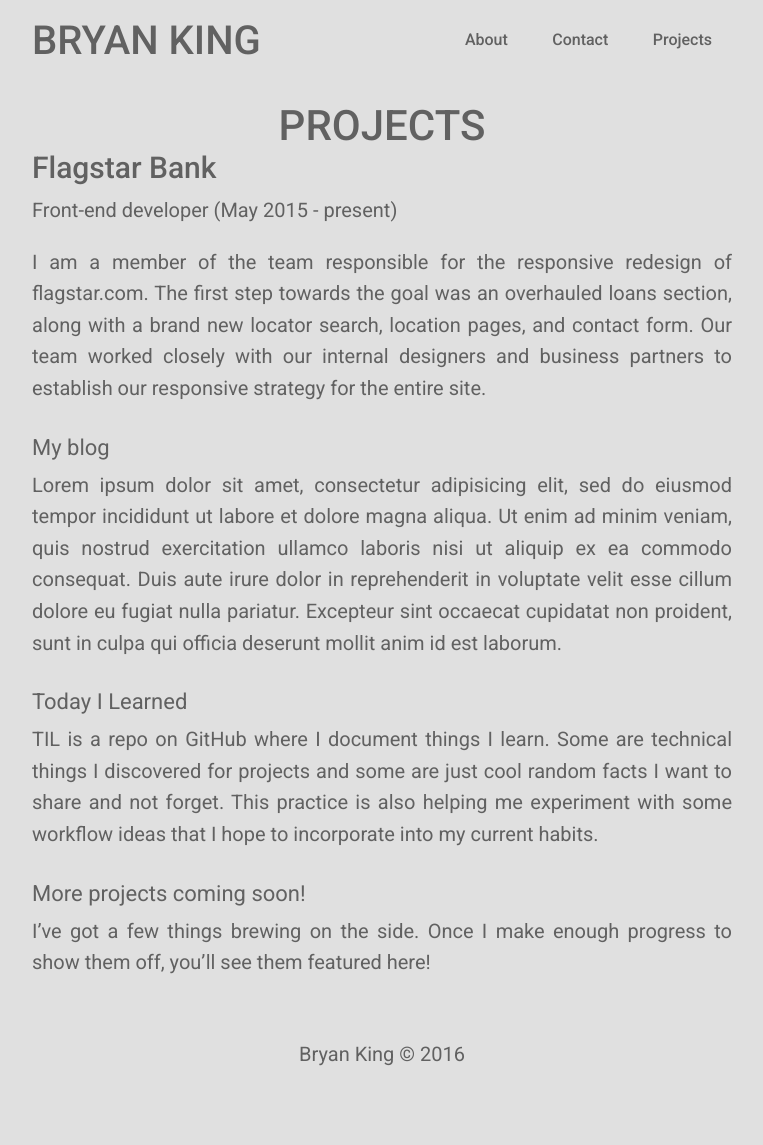
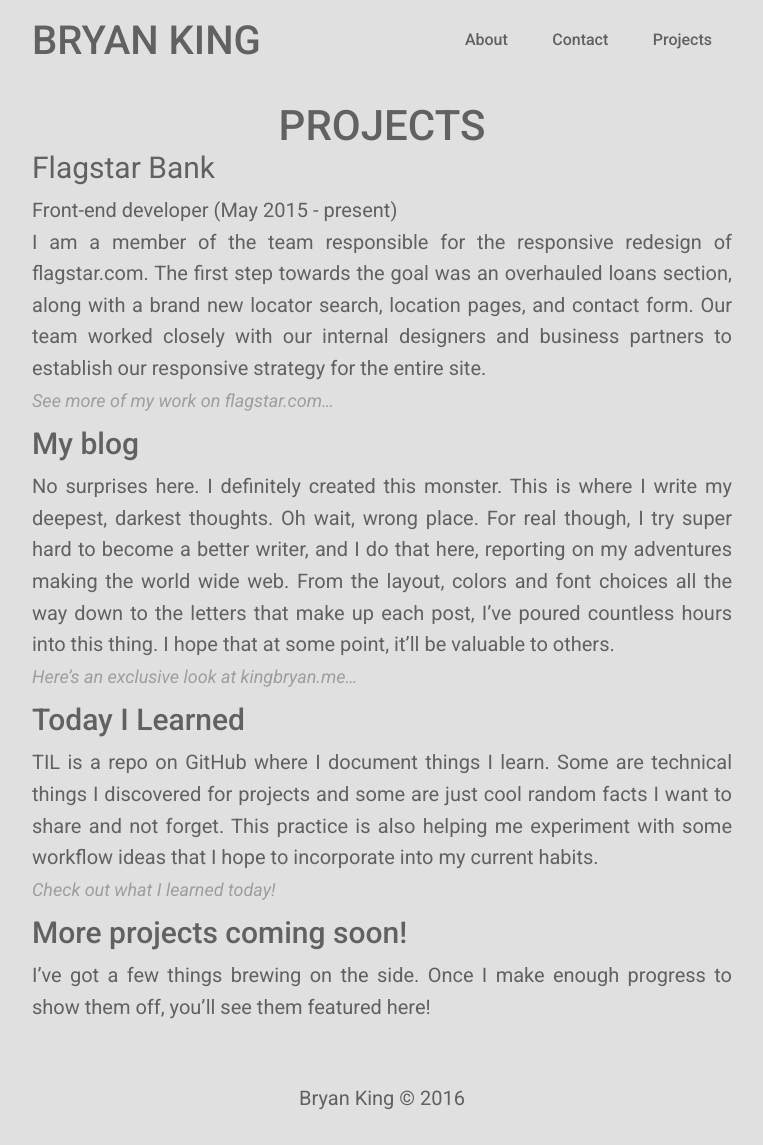
Before and after one commit to boldlybryan/kingbryan.me, a Jekyll site: the page built from projects.md, in a window 1280 px wide. Shown: the whole page, without its empty margins (258-1021 px from the left). Built offline with Jekyll 4.4.1, drawn with Linux system fonts in a browser that asks for light colours; before the commit the page ends 1100 px from its top, so only the background shows below that.

Commit message:
Started filling in info about projects

```diff
--- a/projects.md
+++ b/projects.md
@@ -3,17 +3,19 @@ layout: page
 title: Projects
 permalink: /projects/
 ---
-### Flagstar Bank
+<h3 id="flagstar-bank"><a href="{{ site.baseurl}}/projects/flagstar" class="post-link">Flagstar Bank</a></h3>
 Front-end developer (May 2015 - present)
-
 I am a member of the team responsible for the responsive redesign of flagstar.com. The first step towards the goal was an overhauled loans section, along with a brand new locator search, location pages, and contact form.
 Our team worked closely with our internal designers and business partners to establish our responsive strategy for the entire site.
+<a href="{{ site.baseurl}}/projects/flagstar" class="read-more">See more of my work on flagstar.com...</a>
 
-##### My blog
-Lorem ipsum dolor sit amet, consectetur adipisicing elit, sed do eiusmod tempor incididunt ut labore et dolore magna aliqua. Ut enim ad minim veniam, quis nostrud exercitation ullamco laboris nisi ut aliquip ex ea commodo consequat. Duis aute irure dolor in reprehenderit in voluptate velit esse cillum dolore eu fugiat nulla pariatur. Excepteur sint occaecat cupidatat non proident, sunt in culpa qui officia deserunt mollit anim id est laborum.
+### My blog
+No surprises here. I definitely created this monster. This is where I write my deepest, darkest thoughts. Oh wait, wrong place. For real though, I try super hard to become a better writer, and I do that here, reporting on my adventures making the world wide web. From the layout, colors and font choices all the way down to the letters that make up each post, I've poured countless hours into this thing. I hope that at some point, it'll be valuable to others.
+<a href="#" class="read-more">Here's an exclusive look at kingbryan.me...</a>
 
-##### Today I Learned
+### Today I Learned
 TIL is a repo on GitHub where I document things I learn. Some are technical things I discovered for projects and some are just cool random facts I want to share and not forget. This practice is also helping me experiment with some workflow ideas that I hope to incorporate into my current habits.
+<a href="#" class="read-more">Check out what I learned today!</a>
 
-##### More projects coming soon!
+### More projects coming soon!
 I've got a few things brewing on the side. Once I make enough progress to show them off, you'll see them featured here!
```
